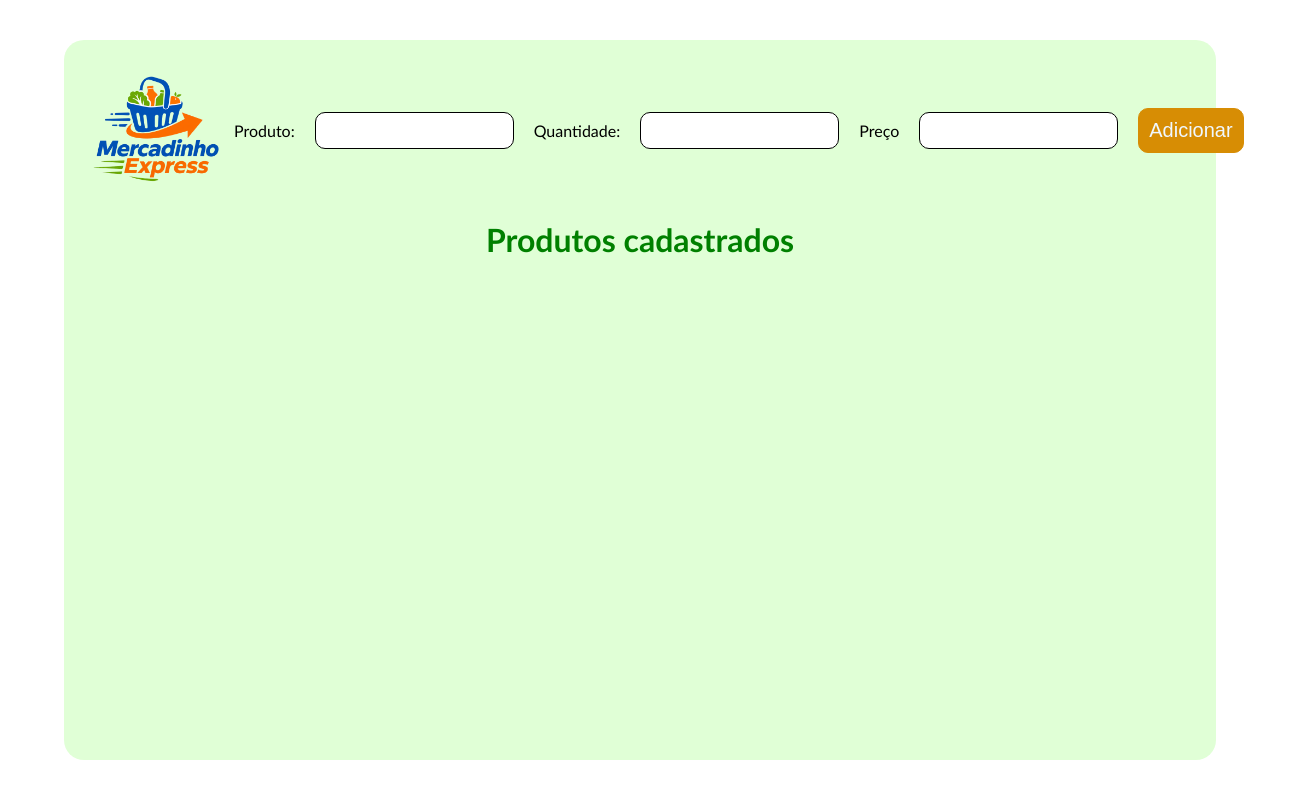
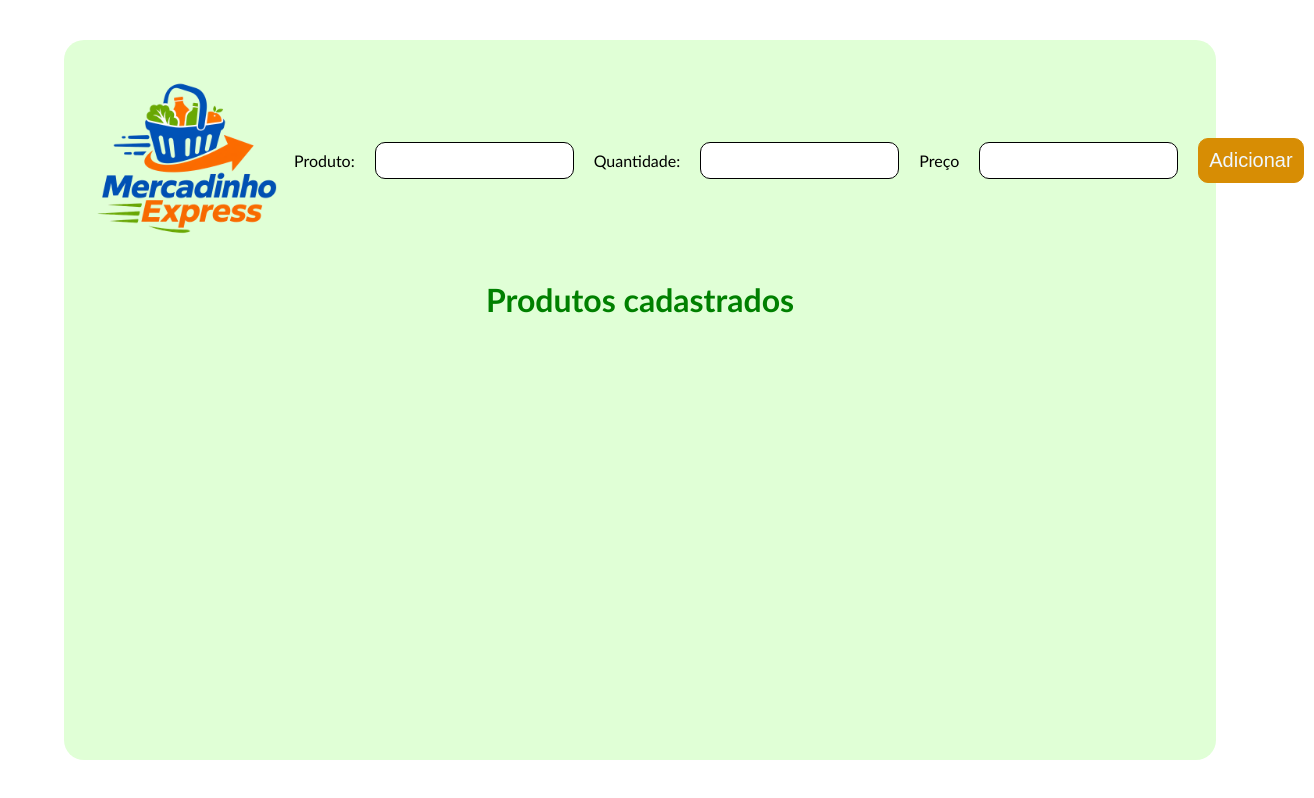
Before and after one commit to sarahrocky28/exerc-cioMercadinho, a website: page mercadinho_express/public/index.html in a window 1280 px wide. Shown: the whole page, 1314 px wide, since content can reach past the window. Drawn offline with Linux system fonts and the light colour scheme; no server answers.

Commit message:
finalizado parcialmente

```diff
--- a/mercadinho_express/public/index.html
+++ b/mercadinho_express/public/index.html
@@ -10,7 +10,7 @@
 <body>
     <div class="container">
         <section>
-            <img src="./mercadinho-express-logo.png" alt="" width="140" height="140">
+            <img src="./mercadinho-express-logo.png" alt="" width="200" height="200">
 
             <form id="formProduto">
                 <label for="produto">Produto:</label>
--- a/mercadinho_express/public/style.css
+++ b/mercadinho_express/public/style.css
@@ -61,5 +61,4 @@ form{
 
 section{
     display: flex;
-
 }
```
